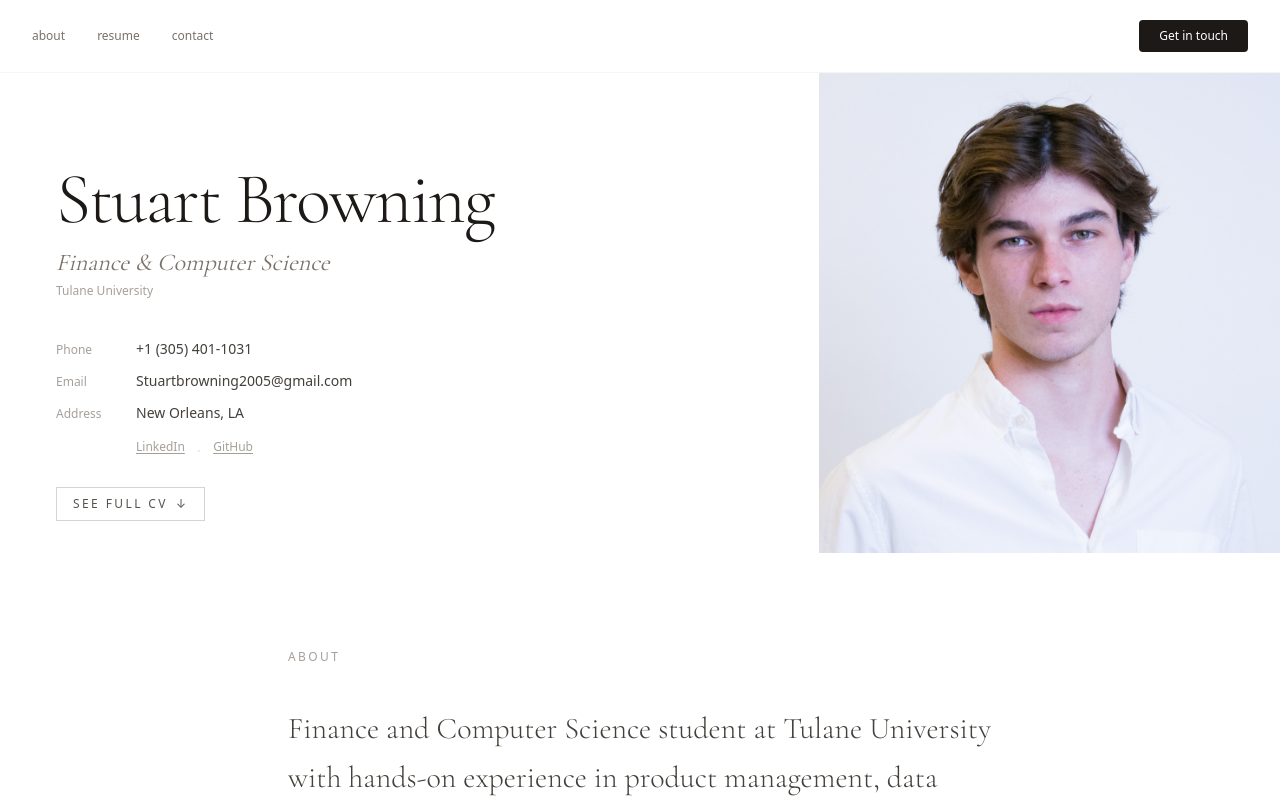
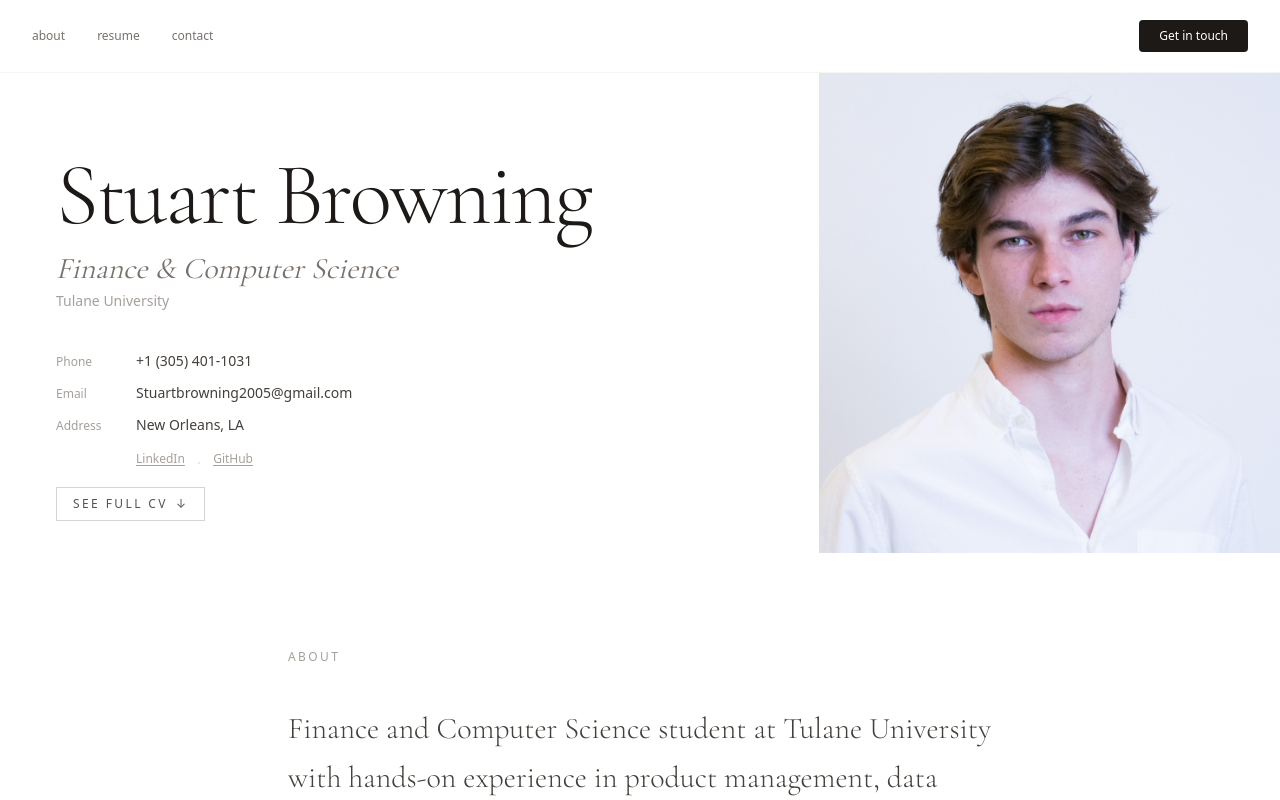
Before and after one commit to stuartbrowning2005/stuart-resume-site, a Next.js app: page / in a window 1280 px wide. Shown: the top 800 px of the page. Built offline with nearby package versions, Linux system fonts and the light colour scheme.

Commit message:
Enlarge left panel text, shift photo down slightly

```diff
--- a/app/page.tsx
+++ b/app/page.tsx
@@ -130,7 +130,7 @@ function Avatar() {
       src="/headshot.jpg"
       alt="Stuart Browning"
       fill
-      className="object-cover object-top"
+      className="object-cover object-[center_15%]"
       priority
     />
   );
@@ -160,13 +160,13 @@ export default function Home() {
       >
         {/* Left: contact info */}
         <div className="relative flex flex-col justify-center px-10 py-16 sm:flex-1 sm:px-14">
-          <h1 className="font-serif text-[3rem] font-light leading-none tracking-tight text-stone-900 sm:text-[4.5rem]">
+          <h1 className="font-serif text-[3rem] font-light leading-none tracking-tight text-stone-900 sm:text-[5.5rem]">
             {data.name}
           </h1>
-          <p className="mt-3 font-serif text-2xl italic text-stone-500">
+          <p className="mt-3 font-serif text-3xl italic text-stone-500">
             {data.title}
           </p>
-          <p className="mt-1 text-xs text-stone-400">{data.institution}</p>
+          <p className="mt-1 text-sm text-stone-400">{data.institution}</p>
 
           <div className="mt-10 space-y-3">
             <div className="flex items-baseline gap-4">
```
